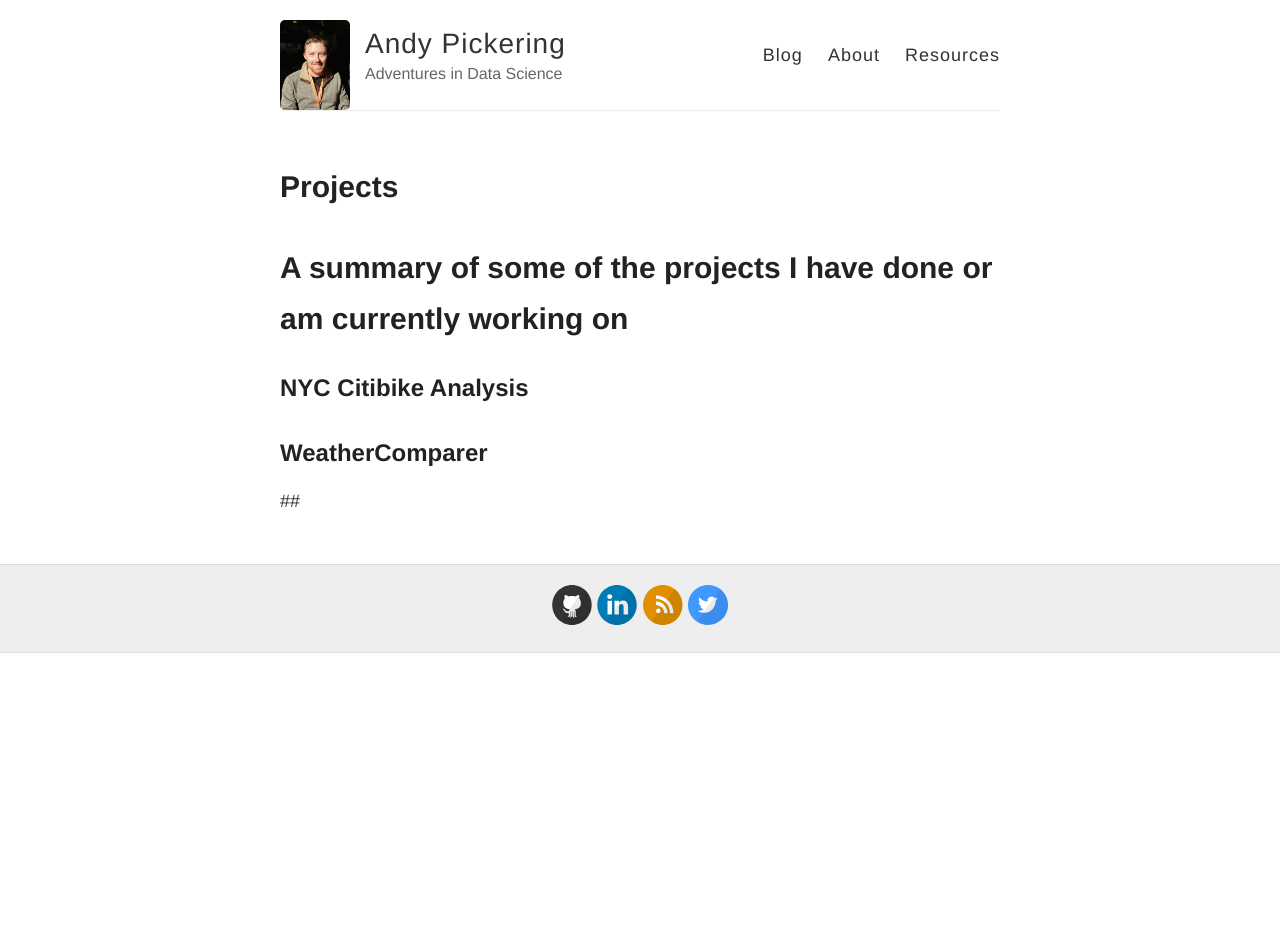
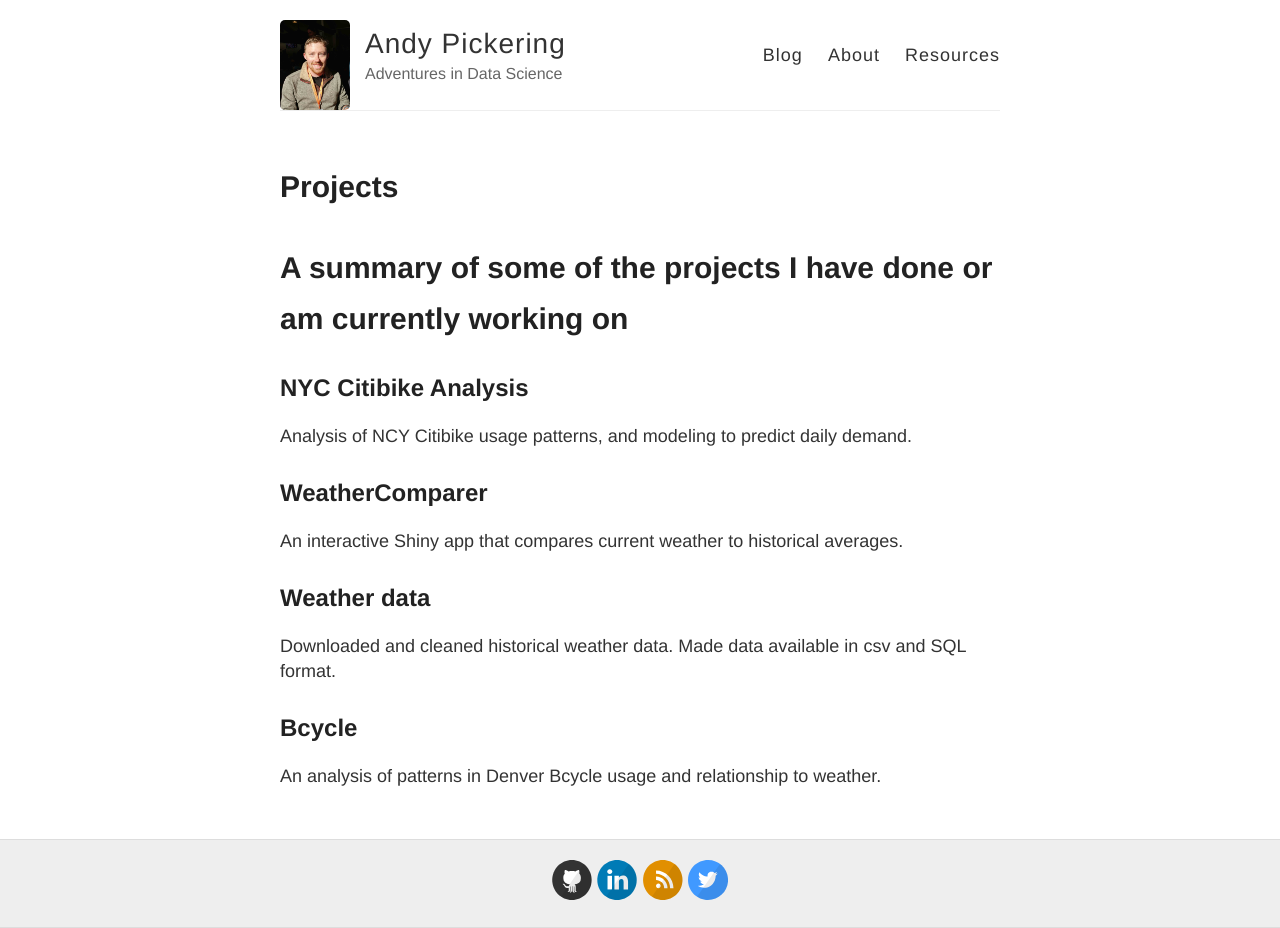
Before and after one commit to andypicke/andypicke.github.io, a Jekyll site: the page built from projects.md, in a window 1280 px wide. Built offline with Jekyll 4.4.1, drawn with Linux system fonts in a browser that asks for light colours; before the commit the page ends 900 px from its top, so only the background shows below that.

Commit message:
update projects page

```diff
--- a/projects.md
+++ b/projects.md
@@ -8,6 +8,16 @@ permalink: /Projects/
 
 ## NYC Citibike Analysis
 
+Analysis of NCY Citibike usage patterns, and modeling to predict daily demand.
+
 ## WeatherComparer
 
-##
+An interactive Shiny app that compares current weather to historical averages.
+
+## Weather data
+
+Downloaded and cleaned historical weather data. Made data available in csv and SQL format.
+
+## Bcycle
+
+An analysis of patterns in Denver Bcycle usage and relationship to weather.
```
